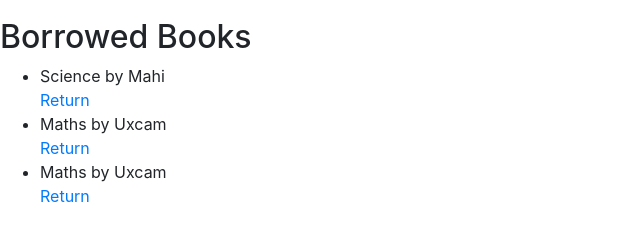
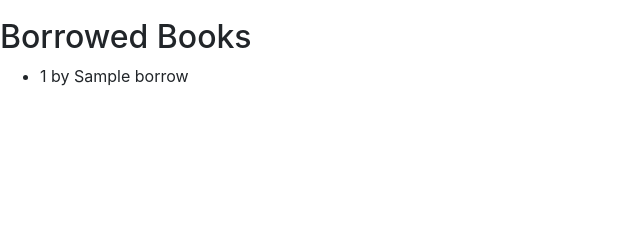
Before and after one commit to ayushkc1/Project1, a Django app: template libraryapp/templates/libraryapp/profile.html in a window 1280 px wide. Shown: the part 182-423 px from the top of the page, without its empty margins (0-640 px from the left). Run offline with Django 4.2, Linux system fonts and the light colour scheme; data comes from the database, SQL or seed files in the repository; both versions use the stored data as it was after the commit; the template is opened without the code that fills it: values that come from a table or form of the project are taken from there, most other values are stand-ins (such as "Sample title", 1, 10 or a date in 2020).

Commit message:
PLM-27 Profile view function updated with raw query

```diff
--- a/libraryapp/models.py
+++ b/libraryapp/models.py
@@ -19,5 +19,7 @@ class Borrow(models.Model):
     user = models.ForeignKey(User, on_delete=models.CASCADE)
     date_borrowed = models.DateField(auto_now_add=True)
     due_date = models.DateField()
+    deposit = models.IntegerField(default=5000)
+
     def __str__(self):
         return self.book.title + " borrowed by " + self.user.username
--- a/libraryapp/templates/libraryapp/profile.html
+++ b/libraryapp/templates/libraryapp/profile.html
@@ -4,9 +4,9 @@
 <p>Username: {{ request.user.username }}</p>
 <h2>Borrowed Books</h2>
 <ul>
-{% for book in borrowed_books %}
-    <li>{{ book.book.title }} by {{ book.book.author }}</li>
-    <a href="{% url 'return' book_id=book.book.book_id borrow_id=book.borrow_id %}">Return</a>
+{% for borrow in borrowed_books %}
+    <li>{{ borrow.book_id }} by {{ borrow.book_name }}</li>
+    {% comment %} <a href="{% url 'return' book_id=book.0.book_id borrow_id=book.1 %}">Return</a> {% endcomment %}
 {% empty %}
     <li>No books borrowed.</li>
 {% endfor %}
```
Also changed, not shown: libraryapp/views.py (+19 -3 lines), db.sqlite3.
